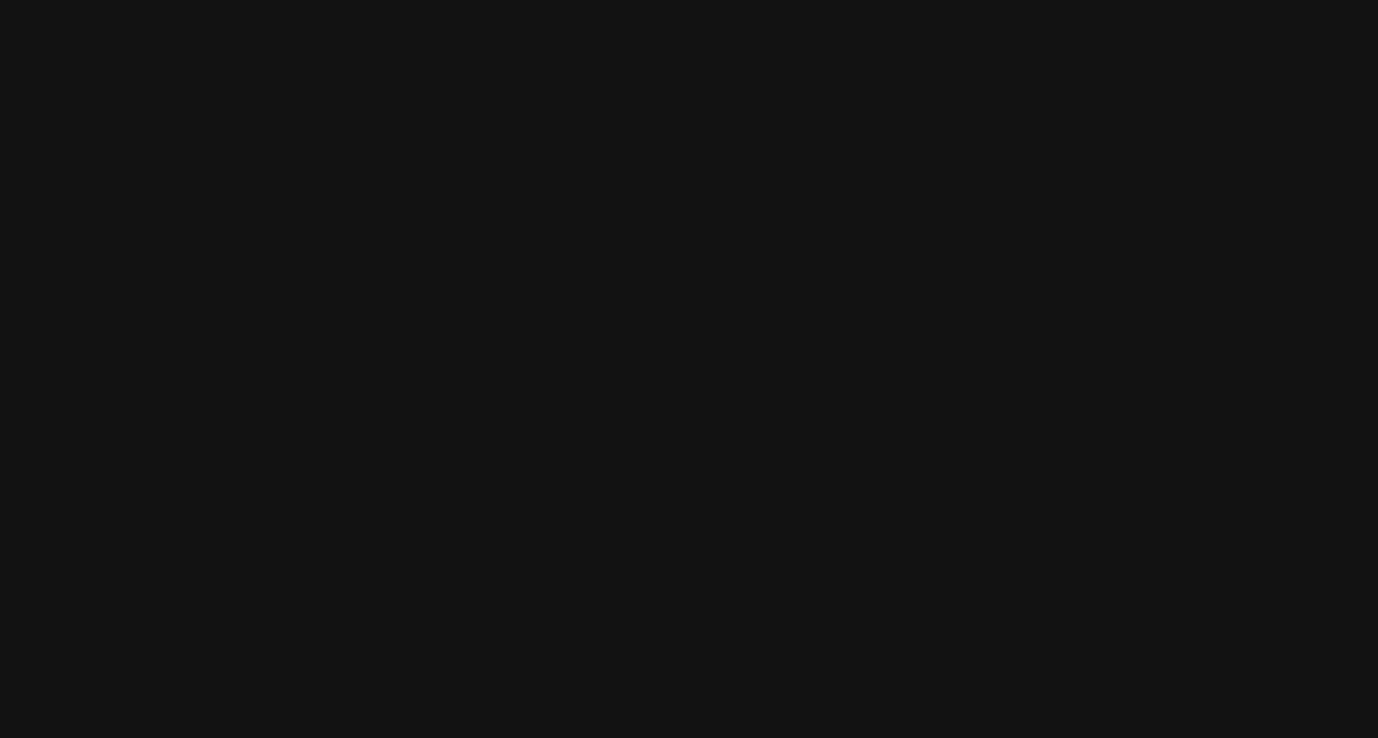
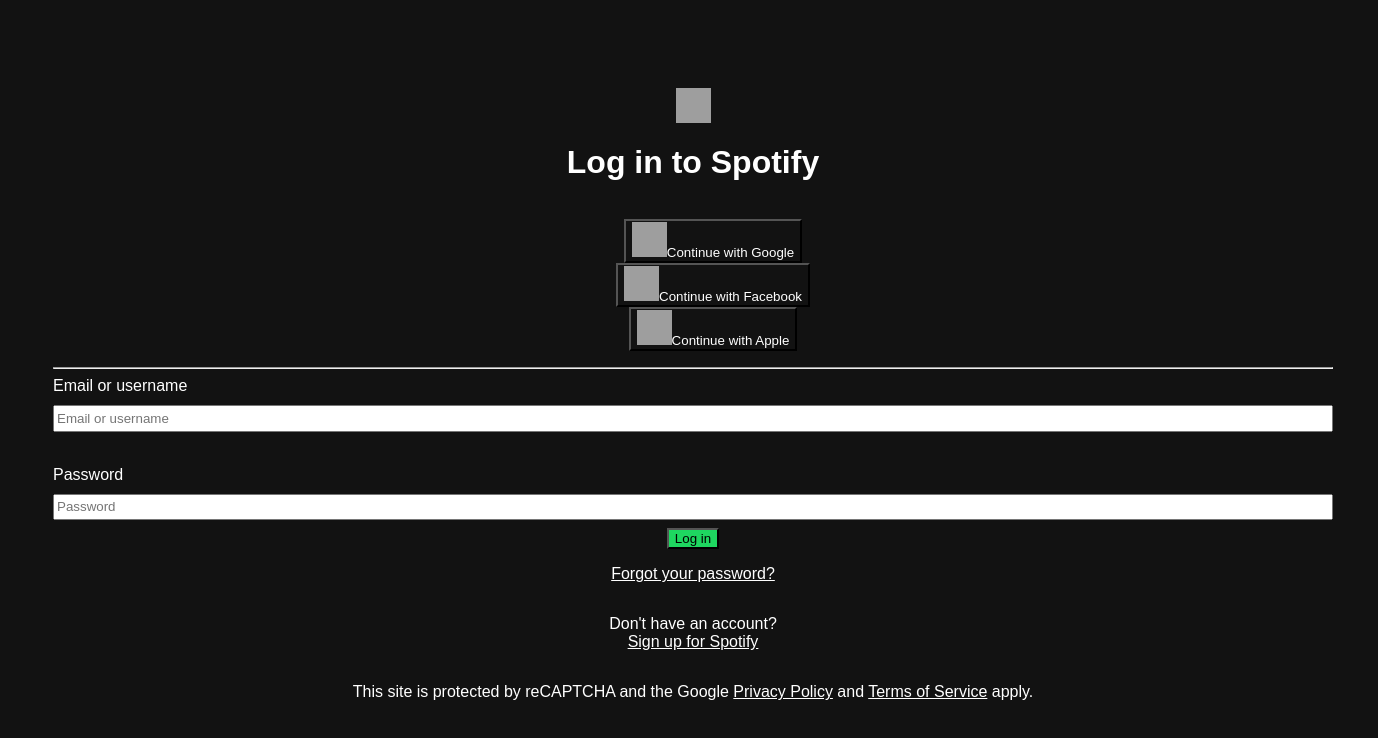
Before and after one commit to Vylynus/Spotify-log-in-form-clone-2, a plain HTML site: page index.html in a window 1280 px wide. Shown: the whole page, 1378 px wide, since content can reach past the window. Drawn offline with Linux system fonts and the light colour scheme; grey boxes are pictures that could not be loaded; a web font is replaced by a local one.

Commit message:
Updates before lunch

```diff
--- a/index.html
+++ b/index.html
@@ -10,6 +10,42 @@
         <link href="https://db.onlinewebfonts.com/c/91bf51a8358ebe7c72e49ea84fd8db7f?family=Spotify+Mix+Extrabold" rel="stylesheet">
     </head>
     <body>
+        <div class="wrap">
+<form class="login-main-card">
+    <div class="spotify-logo-area">
+<img class="spotify-logo" src="https://storage.googleapis.com/pr-newsroom-wp/1/2023/05/Spotify_Primary_Logo_RGB_Green.png" alt="Green Spotify logo">
+    </div>
+    <div>
+        <h1>Log in to Spotify</h1>
+    </div>
+    <div class="button-area">
 
+        <ul>
+            <li><a href="http://" target="_blank" rel="noopener noreferrer"><button type="button" class="continue-button"><img src="https://images.seeklogo.com/logo-png/27/2/google-logo-png_seeklogo-273191.png" alt="Google logo" class="logo">Continue with Google</button></a></li>
+            <li><a href="http://" target="_blank" rel="noopener noreferrer"><button type="button" class="continue-button"><img src="https://images.seeklogo.com/logo-png/24/2/facebook-icon-logo-png_seeklogo-249357.png" alt="Facebook logo" class="logo">Continue with Facebook</button></a></li>
+            <li><a href="http://" target="_blank" rel="noopener noreferrer"><button type="button" class="continue-button"><img src="https://images.seeklogo.com/logo-png/15/2/apple-logo-png_seeklogo-158010.png" alt="Apple logo" class="logo">Continue with Apple</button></a></li>
+        </ul>
+
+    <hr>
+    <div class="sign-up-sheet">
+        <label for="email">Email or username <input type="email" name="email" id="email" placeholder="Email or username"></label>
+        <br>
+        <label for="password">Password <input type="password" name="password" id="password" placeholder="Password"></label>
+    </div>
+    <div>
+       <button type="submit" class="log-in-button">Log in</button>
+    </div>
+</div>
+    <div>
+        <a href="http://" target="_blank" rel="noopener noreferrer"><p>Forgot your password?</p></a>
+    </div>
+    <div>
+        <p>Don't have an account? <br> <a href="http://" target="_blank" rel="noopener noreferrer">Sign up for Spotify</a></p>
+    </div>
+</form>
+</div>
+<footer>
+    <p>This site is protected by reCAPTCHA and the Google <a href="http://" target="_blank" rel="noopener noreferrer">Privacy Policy</a> and <a href="http://" target="_blank" rel="noopener noreferrer">Terms of Service</a> apply.</p>
+</footer>
     </body>
 </html>
--- a/styles.css
+++ b/styles.css
@@ -1,3 +1,124 @@
+
+*, *::before, *::after {
+    box-sizing: border-box;
+}
+
+
+
 body {
     background-color: #121212;
+    color: #fff;
+    font-family: Spotify Mix Extrabold, sans-serif;
+    display: grid;
+    align-items: center;
+    justify-items: center;
+    text-align: center;
+
+
 }
+
+
+.login-main-card {
+    display: grid;
+    align-items: center;
+    justify-items: center;
+    text-align: center;
+    padding-top: 40px;
+    margin: 0px 45px 0px 45px;
+
+}
+
+.wrap {
+    padding: auto;
+}
+
+
+.spotify-logo {
+height: 35px;
+width: 35px;
+
+}
+
+.log-in-button {
+color: black;
+    background-color: rgb(30, 215, 96);
+}
+
+
+
+hr {
+    width: 100vw;
+    height: 1px;
+}
+
+label {
+    text-align: left;
+}
+
+
+
+.logo {
+    height: 35px;
+    width: 35px;
+
+}
+
+.spotify-logo-area {
+    display: grid;
+    align-items: center;
+    justify-items: center;
+    padding-top: 40px;
+}
+
+ul {
+    list-style-type: none;
+}
+
+
+a {
+    color: #fff;
+}
+
+
+
+
+
+
+
+
+
+
+
+
+
+
+
+
+
+
+
+
+
+
+
+
+
+button {
+    background-color: #121212;
+    color: #fff;
+}
+
+label {
+    display: block;
+    margin: 0.5rem 0;
+  }
+
+  input {
+    margin: 10px 0 0 0;
+    width: 100%;
+    min-height: 2em;
+  }
+
+  footer {
+
+  }
```
